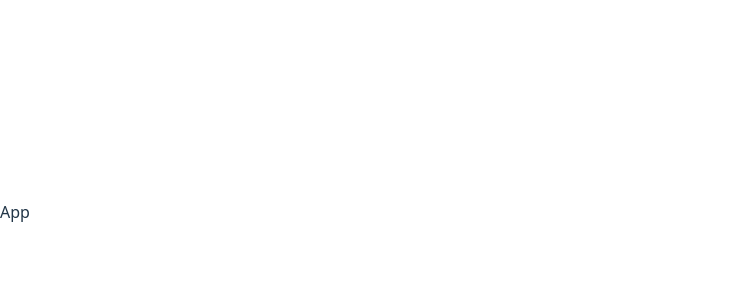
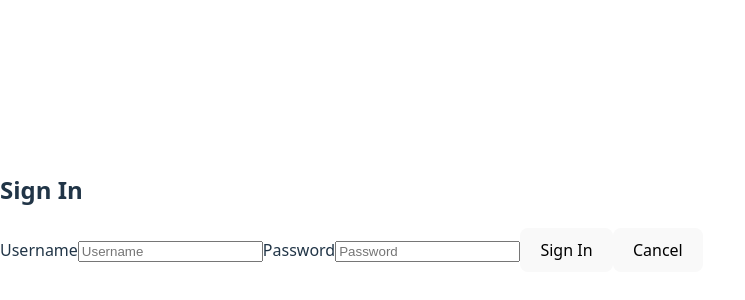
Before and after one commit to fadhelhaji/90Plus-frontend, a React app: page /auth/sign-in in a window 1280 px wide. Shown: the part 188-488 px from the top of the page, without its empty margins (0-745 px from the left). Built offline with nearby package versions, Linux system fonts and the light colour scheme; no server answers; the HTML template or start-up script is replaced by a standard one.

Commit message:
added auth service, components and routes

```diff
--- a/package.json
+++ b/package.json
@@ -10,6 +10,7 @@
     "preview": "vite preview"
   },
   "dependencies": {
+    "jsonwebtoken": "^9.0.3",
     "react": "^19.2.0",
     "react-dom": "^19.2.0",
     "react-router": "^7.13.0"
--- a/src/App.jsx
+++ b/src/App.jsx
@@ -1,8 +1,16 @@
 import React from 'react'
+import {Routes, Route} from 'react-router'
+import SignInForm from './Components/User/SignIn/SignInForm'
+import SignUpForm from './Components/User/SignUp/SignUpForm'
 
 function App() {
   return (
-    <div>App</div>
+    <>
+      <Routes>
+        <Route path='/auth/sign-in' element={<SignInForm />} />
+        <Route path='/auth/sign-up' element={<SignUpForm />} />
+      </Routes>
+    </>
   )
 }
 
--- /dev/null
+++ b/src/Components/User/SignIn/SignInForm.jsx
@@ -0,0 +1,69 @@
+import { useContext, useState } from "react";
+import { useNavigate } from "react-router";
+import { signIn } from "../../../services/authService";
+import { UserContext } from "../../../Contexts/UserContext";
+
+const SignInForm = () => {
+  const navigate = useNavigate();
+  const { setUser } = useContext(UserContext);
+  const [message, setMessage] = useState("");
+  const [formData, setFormData] = useState({
+    username: "",
+    password: "",
+  });
+
+  const handleChange = (evt) => {
+    setMessage("");
+    setFormData({ ...formData, [evt.target.name]: evt.target.value });
+  };
+
+  const handleSubmit = async (evt) => {
+    evt.preventDefault();
+    try {
+      const signedInUser = await signIn(formData);
+      setUser(signedInUser);
+      navigate("/");
+    } catch (err) {
+      setMessage(err.message);
+    }
+  };
+
+  return (
+    <form autoComplete="off" onSubmit={handleSubmit}>
+      <h2>Sign In</h2>
+
+      {message && <p>{message}</p>}
+
+      <label htmlFor="username">Username</label>
+      <input
+        type="text"
+        id="username"
+        name="username"
+        value={formData.username}
+        onChange={handleChange}
+        autoComplete="off"
+        placeholder="Username"
+        required
+      />
+
+      <label htmlFor="password">Password</label>
+      <input
+        type="password"
+        id="password"
+        name="password"
+        value={formData.password}
+        onChange={handleChange}
+        autoComplete="off"
+        placeholder="Password"
+        required
+      />
+
+      <button type="submit">Sign In</button>
+      <button type="button" onClick={() => navigate("/")}>
+        Cancel
+      </button>
+    </form>
+  );
+};
+
+export default SignInForm;
--- /dev/null
+++ b/src/Components/User/SignUp/SignUpForm.jsx
@@ -0,0 +1,98 @@
+import { useContext, useState } from "react";
+import { useNavigate } from "react-router"; // ✅ correct import
+import * as authService from "../../../services/authService";
+import { UserContext } from "../../Contexts/UserContext";
+
+function SignUpForm() {
+  const navigate = useNavigate();
+  const { setUser } = useContext(UserContext);
+  const [formData, setFormData] = useState({
+    username: "",
+    password: "",
+    confirmPassword: "",
+  });
+
+  function handleChange(event) {
+    setFormData({
+      ...formData,
+      [event.target.name]: event.target.value,
+    });
+  }
+
+  async function handleSubmit(event) {
+    event.preventDefault();
+
+    if (formData.password !== formData.confirmPassword) {
+      alert("Passwords do not match!");
+      return;
+    }
+
+    try {
+      // 1️⃣ Sign up and get user
+      const user = await authService.signUp(formData);
+
+      // 2️⃣ Set user in context
+      setUser(user);
+
+      // 3️⃣ Navigate after context is set
+      navigate("/");
+    } catch (error) {
+      console.error("Signup failed:", error);
+      alert(error.response?.data?.message || "Signup failed");
+    }
+  }
+
+  const isFormInvalid =
+    !formData.username ||
+    !formData.password ||
+    formData.password !== formData.confirmPassword;
+
+  return (
+    <form onSubmit={handleSubmit}>
+      <h2>Create Account</h2>
+
+      <label htmlFor="username">Username</label>
+      <input
+        id="username"
+        name="username"
+        value={formData.username}
+        onChange={handleChange}
+        type="text"
+        placeholder="Username"
+        required
+      />
+
+      <label htmlFor="password">Password</label>
+      <input
+        id="password"
+        name="password"
+        value={formData.password}
+        onChange={handleChange}
+        type="password"
+        placeholder="Password"
+        required
+      />
+
+      <label htmlFor="confirmPassword">Confirm Password</label>
+      <input
+        id="confirmPassword"
+        name="confirmPassword"
+        value={formData.confirmPassword}
+        onChange={handleChange}
+        type="password"
+        placeholder="Confirm Password"
+        required
+      />
+
+      <button type="submit" disabled={isFormInvalid}>
+        Create Account
+      </button>
+
+      <button type="button" onClick={() => navigate("/auth/sign-in")}>
+        Sign In Instead
+      </button>
+    </form>
+  );
+}
+
+export default SignUpForm;
--- /dev/null
+++ b/src/services/authService.js
@@ -0,0 +1,55 @@
+import axios from 'axios';
+
+const BASE_URL = `${import.meta.env.VITE_API_URL}/auth`
+
+async function signUp(formData) {
+
+  // Step 1: Send POST request with form data
+  const response = await axios.post(`${BASE_URL}/sign-up`,formData);
+
+  // Step 2: Get the data from the response
+  const data = response.data;
+
+  // Step 3: Get the token from the response
+  const token = data.token;
+
+  // Step 4: Save the token to localStorage
+  window.localStorage.setItem('token', token);
+
+  // Step 5: Decode the token to get user data
+  const tokenParts = token.split('.');
+  const encodedPayload = tokenParts[1];
+  const decodedPayload = window.atob(encodedPayload);
+  const parsedPayload = JSON.parse(decodedPayload);
+  const user = parsedPayload.payload;
+
+  // Step 6: Return the user data
+  return user;
+}
+
+async function signIn(formData) {
+  // Step 1: Send POST request with form data
+  const response = await axios.post(`${BASE_URL}/sign-in`, formData);
+
+  // Step 2: Get the data from the response
+  const data = response.data;
+
+  // Step 3: Get the token from the response
+  const token = data.token;
+
+  // Step 4: Save the token to localStorage
+  window.localStorage.setItem('token', token);
+
+  // Step 5: Decode the token to get user data
+  const tokenParts = token.split('.');
+  const encodedPayload = tokenParts[1];
+  const decodedPayload = window.atob(encodedPayload);
+  const parsedPayload = JSON.parse(decodedPayload);
+  const user = parsedPayload.payload;
+
+  // Step 6: Return the user data
+  return user;
+}
+
+
+export { signIn, signUp };
```
Also changed, not shown: 1 other file (tests, documents, lock files or other folders).
